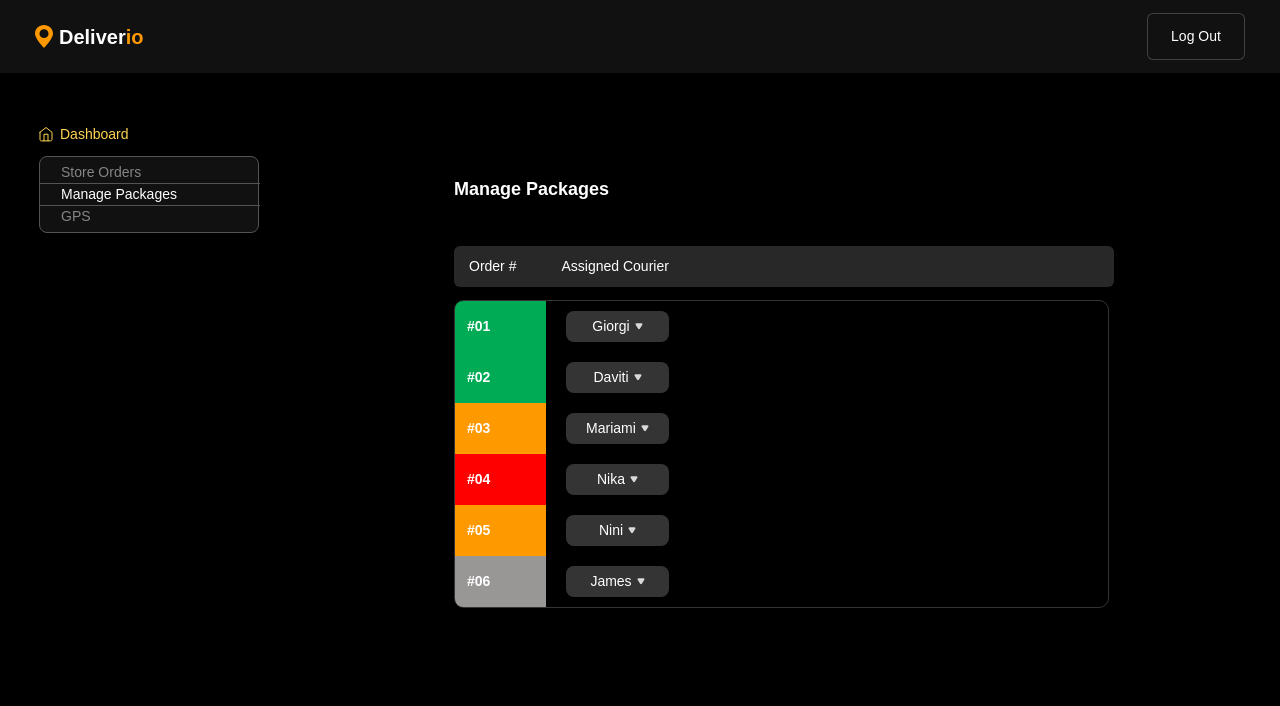
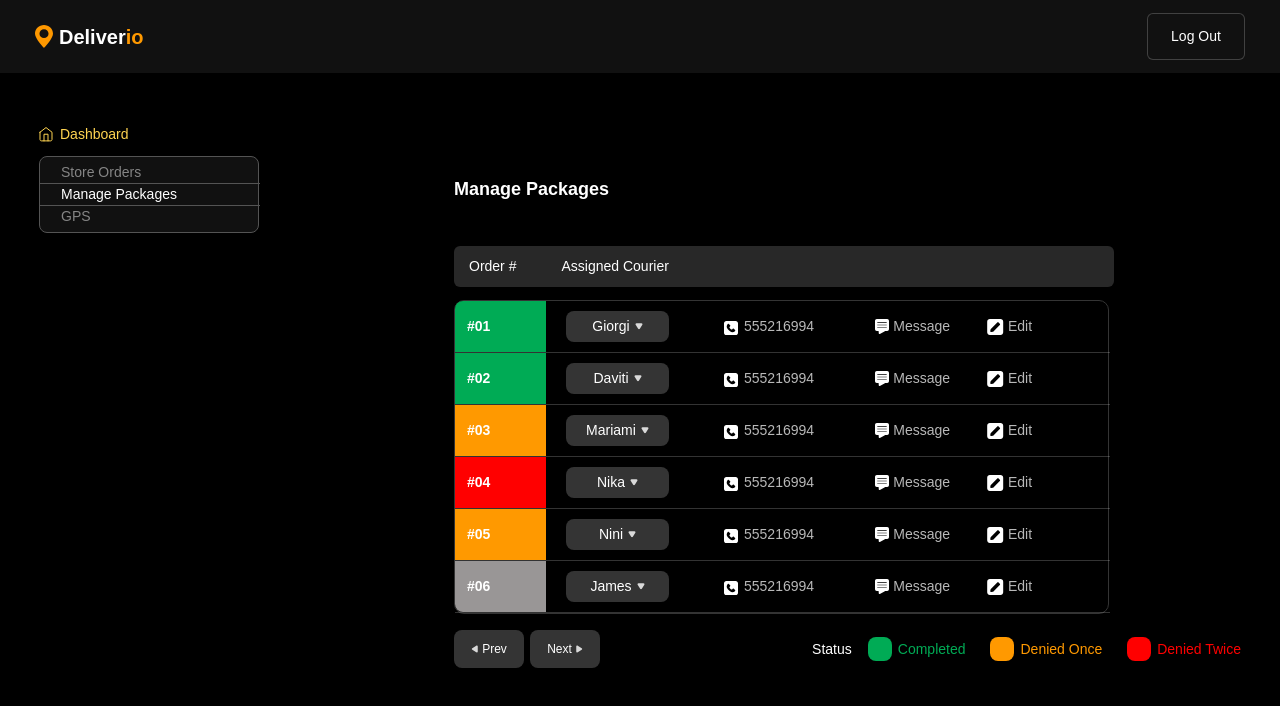
Before and after one commit to NikaNishnianidze/Deliverio, a React (Vite) app: page /admin in a window 1280 px wide. Both pictures are taken after a click on the element "Manage Packages". Shown: the top 706 px of the page. Built offline with nearby package versions, Linux system fonts and the light colour scheme.

Commit message:
finish manage packages, add message and edit functions

```diff
--- a/src/pages/Admin.tsx
+++ b/src/pages/Admin.tsx
@@ -13,6 +13,9 @@ import * as yup from "yup";
 import chechMark from "../../public/assets/gridicons_checkmark.svg";
 import type { IAdminInputs } from "../AdminInputs";
 import courierData from "../CourierData.json";
+import phoneIcon from "../../public/assets/phone.svg";
+import messageIcon from "../../public/assets/message.svg";
+import editIcon from "../../public/assets/edit.svg";
 
 const schema: yup.ObjectSchema<IAdminInputs> = yup.object({
   buyer: yup.string().required("Buyer is required"),
@@ -50,6 +53,11 @@ export default function Admin() {
   const [selectedCouriers, setSelectedCouriers] = useState<{
     [key: number]: string;
   }>({});
+  const [openStatusEditIndex, setOpenStatusEditIndex] = useState<number | null>(
+    null
+  );
+  const [courierList, setCourierList] = useState(courierData);
+  const [messageOpen, setMessageOpen] = useState<boolean>(false);
 
   useEffect(() => {
     setSortedData(storeData);
@@ -652,8 +660,9 @@ export default function Admin() {
                 </p>
               </div>
               <div className="orders-list w-[655px] rounded-[10px] border-[1px] border-[#343434] mt-[13px] flex flex-col">
-                {courierData.map((order, index) => {
+                {courierList.map((order, index) => {
                   return (
+                    <div className="div flex flex-col" key={index}>
                       <div className="flex items-center" key={index}>
                         <div
                           className="order-number w-[91px] pl-[12px] py-[15px]"
@@ -766,9 +775,176 @@ export default function Admin() {
                             </div>
                           )}
                         </div>
+                        <div className="phoneNumbers flex items-center ml-[53px] gap-[4px]">
+                          <img src={phoneIcon} alt="phone icon" />
+                          <p className="text-[#B8B8B8] text-[14px] font-normal">
+                            {order.phoneNumber}
+                          </p>
+                        </div>
+                        <div
+                          onClick={() => setMessageOpen(true)}
+                          className="message flex items-center gap-[4px] ml-[61.2px]"
+                        >
+                          <img src={messageIcon} alt="message icon" />
+                          <p className="text-[#B8B8B8] text-[14px] font-normal">
+                            Message
+                          </p>
+                        </div>
+                        <div
+                          onClick={() => setOpenStatusEditIndex(index)}
+                          className="edit flex items-center gap-[4px] ml-[36.84px]"
+                        >
+                          <img src={editIcon} alt="edit icon" />
+                          <p className="text-[#B8B8B8] text-[14px] font-normal">
+                            Edit
+                          </p>
+                        </div>
+                      </div>
+                      {openStatusEditIndex === index && (
+                        <div className="fixed inset-0 z-50 flex items-center justify-center bg-black/50">
+                          <div className="w-[324px] rounded-[8px] bg-[#111] px-[23px] py-[17px] flex flex-col items-center">
+                            <p className="text-white text-[18px] font-normal">
+                              Change Order Status
+                            </p>
+                            <div className="flex flex-col gap-2 mt-4">
+                              {[
+                                "Completed",
+                                "Denied-Once",
+                                "Denied-Twice",
+                                "To-Deliver",
+                              ].map((status) => (
+                                <button
+                                  key={status}
+                                  onClick={() => {
+                                    const updated = [...courierList];
+                                    updated[index] = {
+                                      ...updated[index],
+                                      status,
+                                    };
+                                    setCourierList(updated);
+                                    setOpenStatusEditIndex(null);
+                                  }}
+                                  className="w-[109px] py-[6px] rounded-[28px] text-white"
+                                  style={{
+                                    backgroundColor:
+                                      status === "Completed"
+                                        ? "#0C3F25"
+                                        : status === "Denied-Once"
+                                        ? "#FF9900"
+                                        : status === "Denied-Twice"
+                                        ? "#FF0000"
+                                        : status === "To-Deliver"
+                                        ? "#999696"
+                                        : "",
+                                  }}
+                                >
+                                  {status}
+                                </button>
+                              ))}
+                            </div>
+                            <button
+                              onClick={() => setOpenStatusEditIndex(null)}
+                              className="mt-4 text-white"
+                            >
+                              Cancel
+                            </button>
+                          </div>
+                        </div>
+                      )}
+                      {messageOpen && (
+                        <div className="fixed inset-0 z-50 flex items-center justify-center bg-black/10">
+                          <div className="w-[409px] rounded-[8px] py-[23px] px-[28px] flex flex-col items-center bg-[#111111]">
+                            <p className="text-white text-[18px] font-normal">
+                              Message
+                            </p>
+                            <div className="to flex flex-col gap-[5px]">
+                              <label
+                                htmlFor="to"
+                                className="text-white text-[14px] font-normal"
+                              >
+                                To
+                              </label>
+                              <input
+                                type="text"
+                                className="outline-none cursor-pointer w-[352px] text-white py-[6px] pl-[6px] bg-[#343434] rounded-[4px]"
+                                placeholder={order.name}
+                              />
+                            </div>
+                            <div className="message flex flex-col gap-[5px] mt-[28px]">
+                              <label
+                                htmlFor="message"
+                                className="text-white text-[14px] font-normal"
+                              >
+                                Message
+                              </label>
+                              <textarea className="outline-none cursor-pointer text-white h-[104px] w-[352px] py-[6px] pl-[6px] bg-[#343434] rounded-[4px]" />
+                            </div>
+                            <div className="from flex flex-col mt-[28px]">
+                              <label
+                                htmlFor="from"
+                                className="text-white text-[14px] font-normal"
+                              >
+                                From
+                              </label>
+                              <input
+                                type="text"
+                                className="outline-none cursor-pointer w-[352px] text-white py-[6px] pl-[6px] bg-[#343434] rounded-[4px]"
+                                placeholder="Admin"
+                              />
+                            </div>
+                            <div className="buttons flex items-center gap-[38px] mt-[21px]">
+                              <button className="bg-[#0C3F25] w-[91px] rounded-[6px] py-[5px] flex justify-center text-[#00AB55] text-[14px] font-normal">
+                                Send
+                              </button>
+                              <p
+                                onClick={() => setMessageOpen(false)}
+                                className="text-white text-[14px] font-normal"
+                              >
+                                Cancel
+                              </p>
+                            </div>
+                          </div>
+                        </div>
+                      )}
+                      <div className="divider w-[655px] h-[1px] bg-[#FFFFFF]/20"></div>
                     </div>
                   );
                 })}
+              </div>
+              <div className="last-line flex items-center justify-between mt-[16.33px]">
+                <div className="buttons flex items-center gap-[6px] ">
+                  <div className="prev flex items-center justify-center gap-[4px] py-[10px] w-[70px] rounded-[8px] bg-[#343434]">
+                    <img src={arrowLeft} alt="arrow left icon" />
+                    <p className="text-[12px] text-white font-normal">Prev</p>
+                  </div>
+                  <div className="next flex items-center justify-center gap-[4px] py-[10px] w-[70px] rounded-[8px] bg-[#343434]">
+                    <p className="text-[12px] text-white font-normal">Next</p>
+                    <img src={arrowRight} alt="arrow right icon" />
+                  </div>
+                </div>
+                <div className="status flex items-center gap-[16px]">
+                  <p className="text-white text-[14px] font-normal">Status</p>
+                  <div className="all-status flex items-center gap-[25px]">
+                    <div className="completed flex items-center gap-[6px]">
+                      <div className="circle w-[24px] h-[24px] rounded-[8px] bg-[#00AB55]"></div>
+                      <p className="text-[#00AB55] text-[14px] font-noormal">
+                        Completed
+                      </p>
+                    </div>
+                    <div className="Denied-Once flex items-center gap-[6px]">
+                      <div className="circle w-[24px] h-[24px] rounded-[8px] bg-[#FF9900]"></div>
+                      <p className="text-[#FF9900] text-[14px] font-noormal">
+                        Denied Once
+                      </p>
+                    </div>
+                    <div className="Denied-Twice flex items-center gap-[6px]">
+                      <div className="circle w-[24px] h-[24px] rounded-[8px] bg-[#FF0000]"></div>
+                      <p className="text-[#FF0000] text-[14px] font-noormal">
+                        Denied Twice
+                      </p>
+                    </div>
+                  </div>
+                </div>
               </div>
             </div>
           )}
```
Lines whose indentation alone changed are shown as unchanged.
